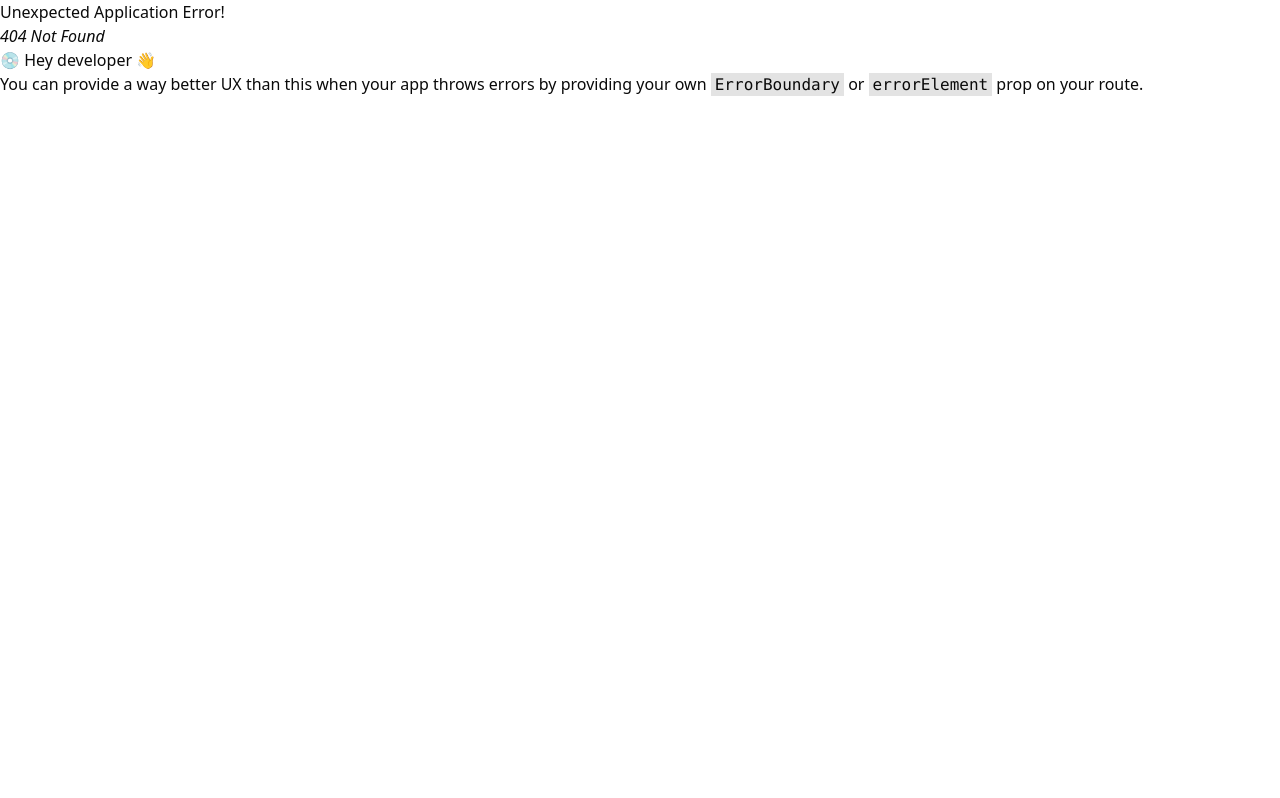
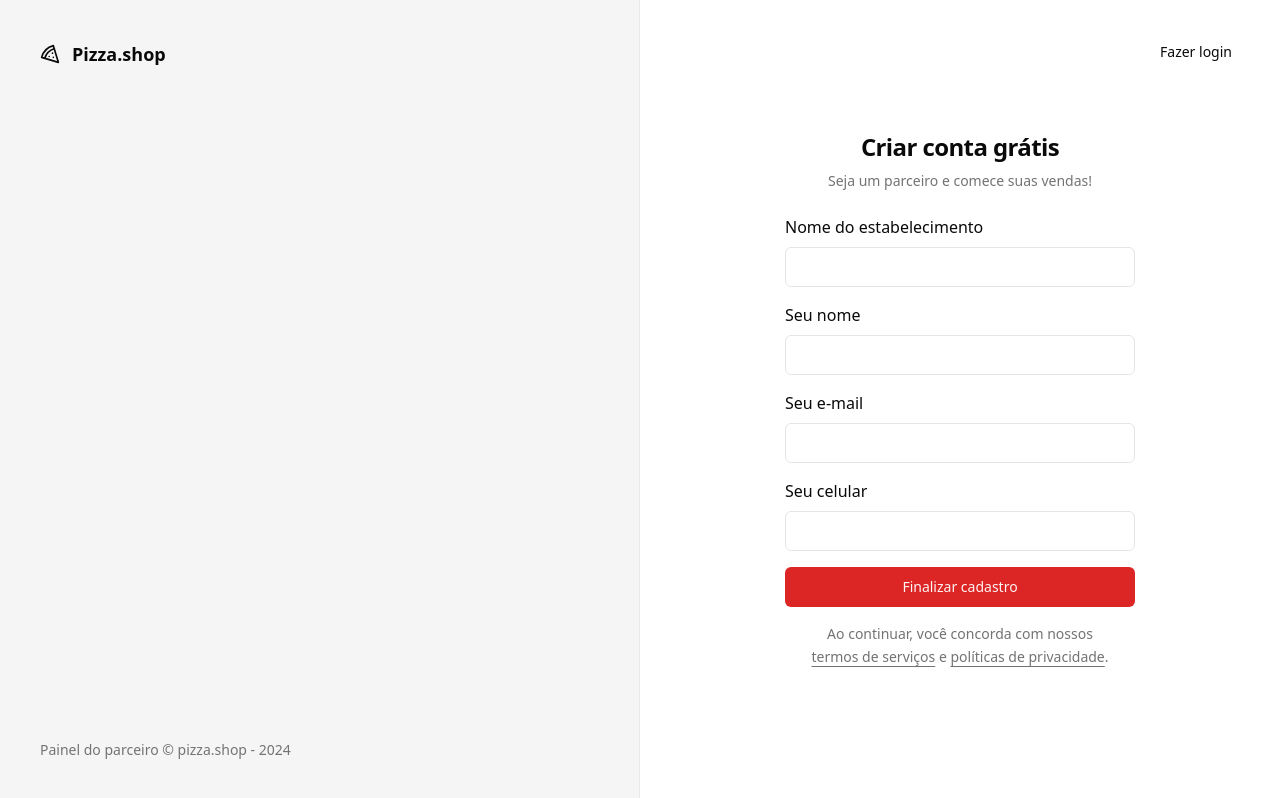
Before and after one commit to luisrca-tech/Pizza-Shop, a React (Vite) app: page /sign-in/sign-up in a window 1280 px wide. Before the commit this address had no page. Built offline with nearby package versions, Linux system fonts and the light colour scheme.

Commit message:
sign-up page created

```diff
--- a/package.json
+++ b/package.json
@@ -23,6 +23,7 @@
     "react-helmet-async": "^2.0.4",
     "react-hook-form": "^7.51.0",
     "react-router-dom": "^6.22.3",
+    "sonner": "^1.4.3",
     "sort-by": "^1.2.0",
     "tailwind-merge": "^2.2.1",
     "tailwindcss-animate": "^1.0.7",
--- a/src/App.tsx
+++ b/src/App.tsx
@@ -2,6 +2,7 @@
 
 import { Helmet, HelmetProvider } from 'react-helmet-async'
 import { RouterProvider } from 'react-router-dom'
+import { Toaster } from 'sonner'
 
 import { router } from './routes'
 
@@ -9,6 +10,7 @@
   return (
     <HelmetProvider>
       <Helmet titleTemplate="%s | pizza.shop" />
+      <Toaster richColors />
       <RouterProvider router={router}></RouterProvider>
     </HelmetProvider>
   )
--- a/src/pages/_layouts/auth.tsx
+++ b/src/pages/_layouts/auth.tsx
@@ -13,7 +13,7 @@
           Painel do parceiro &copy; pizza.shop - {new Date().getFullYear()}
         </footer>
       </div>
-      <div className="flex flex-col items-center justify-center">
+      <div className="relative flex flex-col items-center justify-center">
         <Outlet />
       </div>
     </div>
--- a/src/pages/auth/sign-in.tsx
+++ b/src/pages/auth/sign-in.tsx
@@ -1,6 +1,8 @@
 import { Label } from '@radix-ui/react-label'
 import { Helmet } from 'react-helmet-async'
 import { useForm } from 'react-hook-form'
+import { Link } from 'react-router-dom'
+import { toast } from 'sonner'
 import { z } from 'zod'
 
 import { Button } from '@/components/ui/button'
@@ -20,15 +22,30 @@
   } = useForm<SignInForm>()
 
   async function handleSignIn(data: SignInForm) {
-    console.log(data)
+    try {
+      console.log(data)
 
-    await new Promise((resolve) => setTimeout(resolve, 2000))
+      await new Promise((resolve) => setTimeout(resolve, 2000))
+
+      toast.success('Enviamos um link de autenticação para seu e-mail', {
+        action: {
+          label: 'Reenviar',
+          onClick: () => handleSignIn(data),
+        },
+      })
+    } catch (error) {
+      toast.error('Credenciais inválidas')
+    }
   }
 
   return (
     <div>
       <Helmet title="Login" />
       <div className="p-8 ">
+        <Button variant="ghost" asChild className="absolute right-8 top-8">
+          <Link to="/sign-in/sign-up">Novo estabelecimento</Link>
+        </Button>
+
         <div className="flex w-[350px] flex-col justify-center gap-6">
           <div className="flex flex-col gap-2 text-center">
             <h1 className="text-2xl font-semibold tracking-tight">
--- /dev/null
+++ b/src/pages/auth/sign-up.tsx
@@ -0,0 +1,115 @@
+import { Label } from '@radix-ui/react-label'
+import { Helmet } from 'react-helmet-async'
+import { useForm } from 'react-hook-form'
+import { Link, useNavigate } from 'react-router-dom'
+import { toast } from 'sonner'
+import { z } from 'zod'
+
+import { Button } from '@/components/ui/button'
+import { Input } from '@/components/ui/input'
+
+const signUpForm = z.object({
+  restaurantName: z.string(),
+  managerName: z.string(),
+  phone: z.number(),
+  email: z.string().email(),
+})
+
+type SignUpForm = z.infer<typeof signUpForm>
+
+export function SignUp() {
+  const navigate = useNavigate()
+
+  const {
+    register,
+    handleSubmit,
+    formState: { isSubmitting },
+  } = useForm<SignUpForm>()
+
+  async function handleSignUp(data: SignUpForm) {
+    try {
+      console.log(data)
+
+      await new Promise((resolve) => setTimeout(resolve, 2000))
+
+      toast.success('Restaurante cadastrado com sucesso', {
+        action: {
+          label: 'Login',
+          onClick: () => navigate('/sign-in'),
+        },
+      })
+    } catch (error) {
+      toast.error('Erro ao cadastrar restaurante')
+    }
+  }
+
+  return (
+    <div>
+      <Helmet title="Cadastro" />
+      <div className="p-8 ">
+        <Button variant="ghost" asChild className="absolute right-8 top-8">
+          <Link to="/sign-in">Fazer login</Link>
+        </Button>
+        <div className="flex w-[350px] flex-col justify-center gap-6">
+          <div className="flex flex-col gap-2 text-center">
+            <h1 className="text-2xl font-semibold tracking-tight">
+              Criar conta grátis
+            </h1>
+            <p className="text-sm text-muted-foreground">
+              Seja um parceiro e comece suas vendas!
+            </p>
+          </div>
+          <form
+            action=""
+            className="space-y-4"
+            onSubmit={handleSubmit(handleSignUp)}
+          >
+            <div className="space-y-2">
+              <Label htmlFor="restaurantName">Nome do estabelecimento</Label>
+              <Input
+                id="restaurantName"
+                type="text"
+                {...register('restaurantName')}
+              />
+            </div>
+
+            <div className="space-y-2">
+              <Label htmlFor="email">Seu nome</Label>
+              <Input
+                id="managerName"
+                type="text"
+                {...register('managerName')}
+              />
+            </div>
+
+            <div className="space-y-2">
+              <Label htmlFor="email">Seu e-mail</Label>
+              <Input id="email" type="email" {...register('email')} />
+            </div>
+
+            <div className="space-y-2">
+              <Label htmlFor="phone">Seu celular</Label>
+              <Input id="phone" type="tel" {...register('phone')} />
+            </div>
+
+            <Button type="submit" className="w-full" disabled={isSubmitting}>
+              Finalizar cadastro
+            </Button>
+
+            <p className="px-6 text-center text-sm leading-relaxed text-muted-foreground">
+              Ao continuar, você concorda com nossos{' '}
+              <a href="#" className="underline underline-offset-4">
+                termos de serviços
+              </a>{' '}
+              e{' '}
+              <a href="#" className="underline underline-offset-4">
+                políticas de privacidade
+              </a>
+              .
+            </p>
+          </form>
+        </div>
+      </div>
+    </div>
+  )
+}
--- a/src/routes.tsx
+++ b/src/routes.tsx
@@ -4,6 +4,7 @@
 import { AuthLayout } from './pages/_layouts/auth'
 import { Dashboard } from './pages/app/Dashboard'
 import { SignIn } from './pages/auth/sign-in'
+import { SignUp } from './pages/auth/sign-up'
 
 export const router = createBrowserRouter([
   {
@@ -24,6 +25,10 @@
         path: '/sign-in',
         element: <SignIn />,
       },
+      {
+        path: '/sign-in/sign-up',
+        element: <SignUp />,
+      },
     ],
   },
 ])
```
Also changed, not shown: 1 other file (tests, documents, lock files or other folders).
